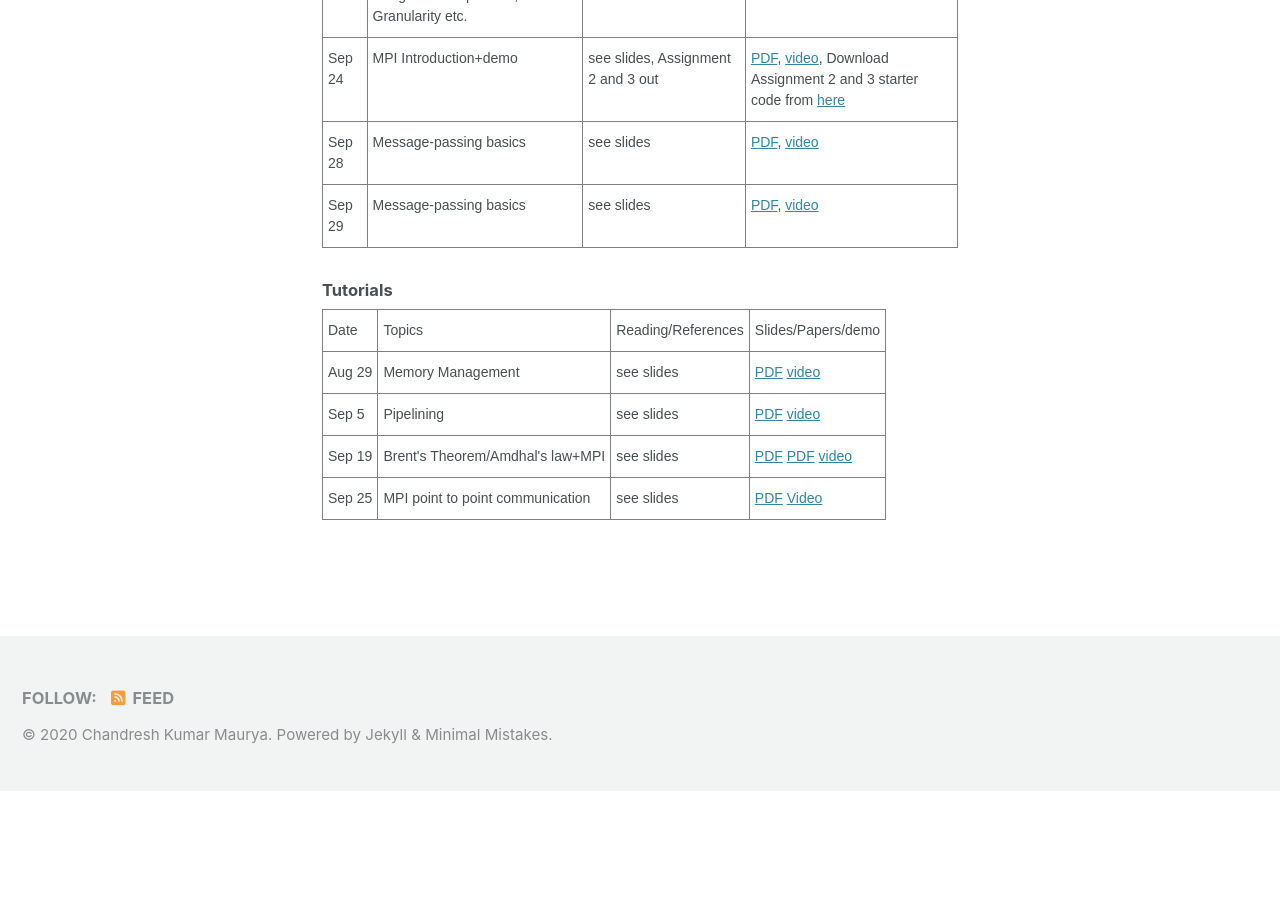
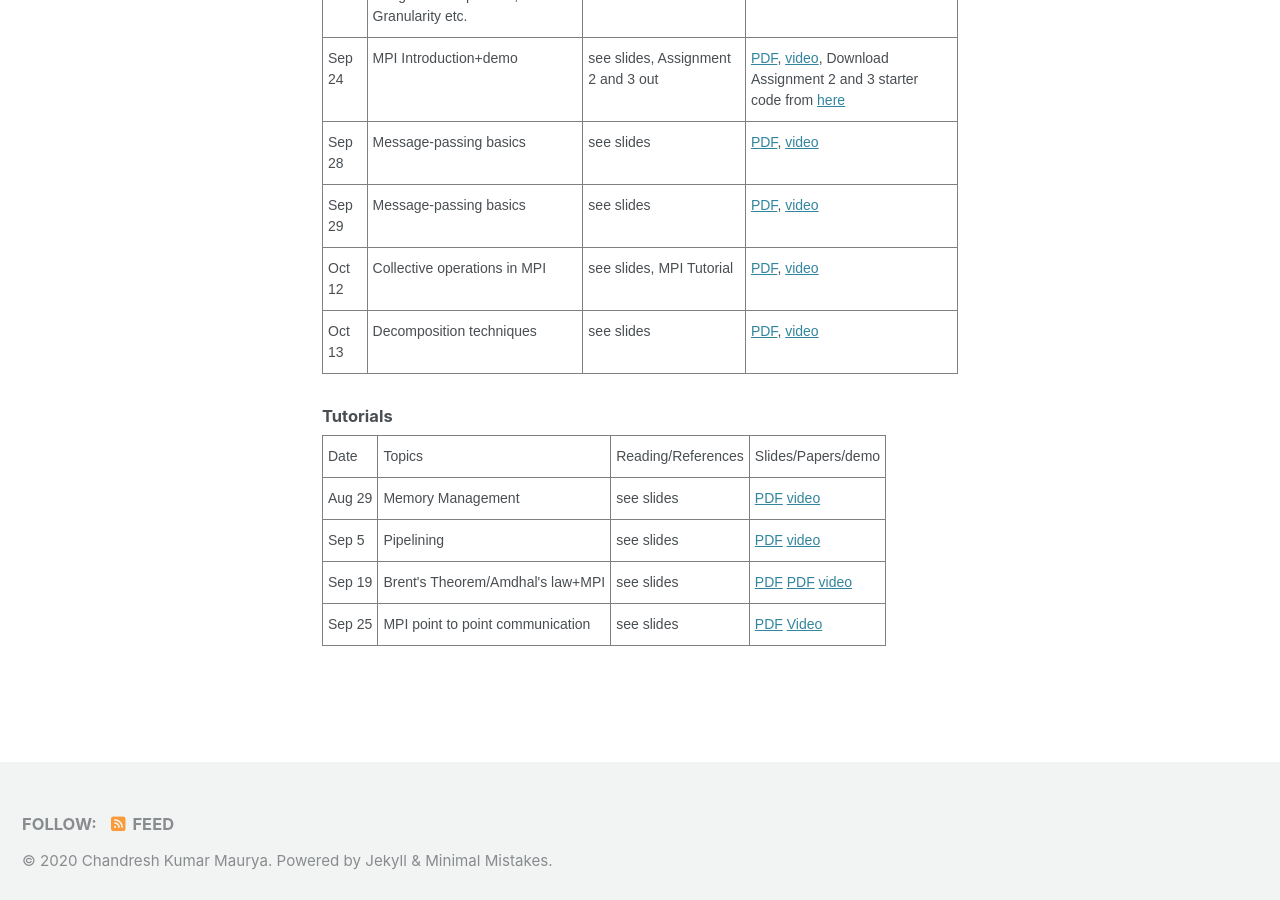
Before and after one commit to chandreshiit/oldsite, a Jekyll site: the page built from _pages/parallelcomputing.md, in a window 1280 px wide and 900 px high, scrolled down 2165 px. Built offline with Jekyll 4.4.1, drawn with Linux system fonts in a browser that asks for light colours; cached includes are drawn as plain includes; nearby versions of some CDN libraries; before the commit the page ends 2955 px from its top, so only the background shows below that.

Commit message:
added lect sep 15

```diff
--- a/_pages/parallelcomputing.md
+++ b/_pages/parallelcomputing.md
@@ -132,6 +132,16 @@ author_profile: false
         <td class="tg-0pky"> Message-passing basics</td>
     <td class="tg-0pky">see slides</td>
          <td class="tg-0pky"><a href="https://drive.google.com/file/d/1WdccssK1NZc9_y99U9H1GwI5ya1A4Cju/view?usp=sharing">PDF</a>, <a href="https://drive.google.com/file/d/1p0HV31o_opx6G3FaxKKktRFC52bZszv-/view?usp=sharing">video</a></td>     </tr>
+     <tr>
+    <td class="tg-0pky">Oct 12</td>
+        <td class="tg-0pky"> Collective operations in MPI</td>
+    <td class="tg-0pky">see slides, MPI Tutorial</td>
+         <td class="tg-0pky"><a href="https://drive.google.com/file/d/1lwGHCik0OkIu79iUxivgwCGBdQb8Uiay/view?usp=sharing">PDF</a>, <a href="https://drive.google.com/file/d/1ku4Kw26CiLOEgcnrzLoM5a2J3D4hgGXo/view?usp=sharing">video</a></td>     </tr>
+     <tr>
+    <td class="tg-0pky">Oct 13</td>
+        <td class="tg-0pky"> Decomposition techniques</td>
+    <td class="tg-0pky">see slides</td>
+         <td class="tg-0pky"><a href="https://drive.google.com/file/d/1deGD_AziCZSz1_aXMZkb2ll-eN43saYh/view?usp=sharing">PDF</a>, <a href="https://drive.google.com/file/d/1KVdbnnpeeQhTzrLW0YfTn124PH-qD4rF/view?usp=sharing">video</a></td>     </tr>
 </table>
 
 #### Tutorials
```
